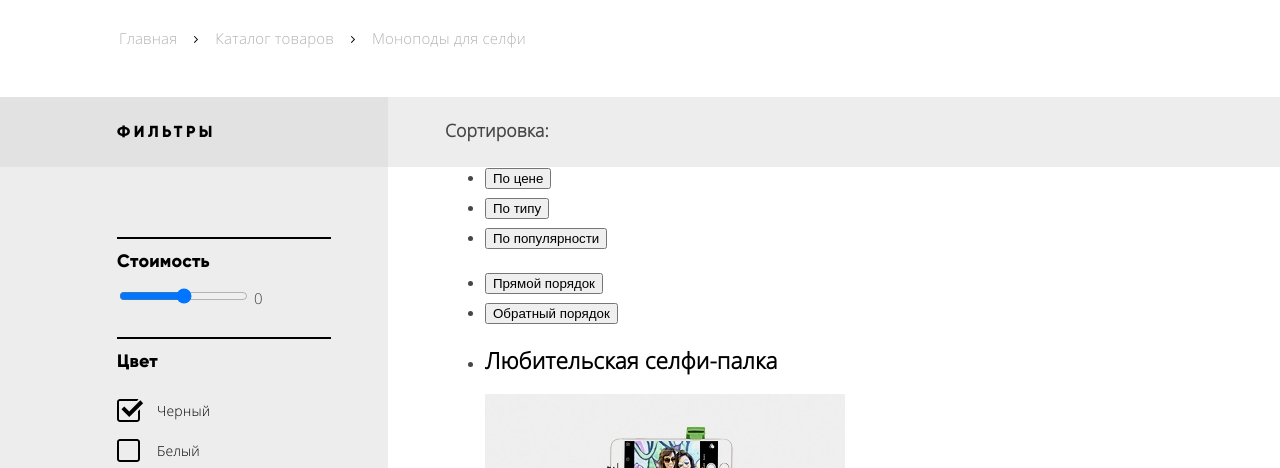
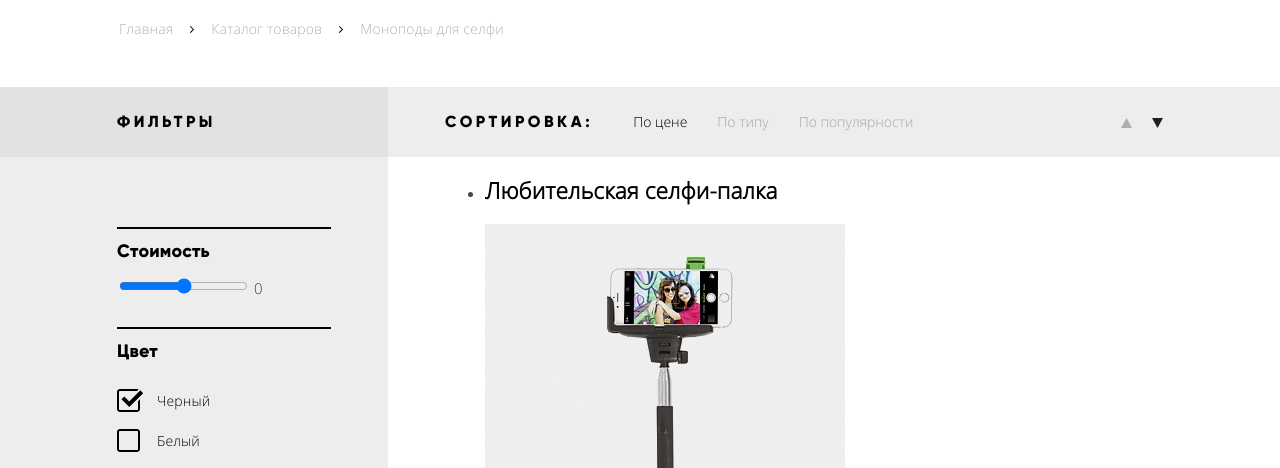
Before and after one commit to bodrey/1156451-device-26, a plain HTML site: page catalog.html in a window 1280 px wide. Shown: the part 329-797 px from the top of the page. Drawn offline with Linux system fonts and the light colour scheme; files whose address does not match are found by name.

Commit message:
make catalog sort styles

```diff
--- a/catalog.html
+++ b/catalog.html
@@ -185,19 +185,17 @@
           </div>
 
           <div class="catalog-goods">
-    <!-- Товары -->
             <h2 class="visually-hidden">
               Товары
             </h2>
-            <div>
+            <div class="catalog-sort">
     <!-- Сортировка -->
               <h3>
                 Сортировка:
               </h3>
-              <ul>
-    <!-- Категории -->
+              <ul class="catalog-sort-list catalog-sort-list-type">
                 <li>
-                  <button type="button">По цене</button>
+                  <button class="selected" type="button">По цене</button>
                 </li>
                 <li>
                   <button type="button">По типу</button>
@@ -207,13 +205,12 @@
                 </li>
               </ul>
 
-              <ul>
-    <!-- Порядок сортировки-->
+              <ul class="catalog-sort-list catalog-sort-list-order">
                 <li>
-                  <button type="button">Прямой порядок</button>
+                  <button class="direct-order" type="button">Прямой порядок</button>
                 </li>
                 <li>
-                  <button type="button">Обратный порядок</button>
+                  <button class="reverse-order selected" type="button">Обратный порядок</button>
                 </li>
               </ul>
             </div>
--- a/css/style.css
+++ b/css/style.css
@@ -1166,7 +1166,7 @@ a.brand:hover {
   letter-spacing: 1px;
   color: #000000;
 
-  margin: 38px 0 30px 0;
+  margin: 38px 0 24px 0;
 }
 
 .catalog-headings-breadcrumbs {
@@ -1175,7 +1175,13 @@ a.brand:hover {
 
   list-style: none;
   padding: 0;
-  margin: 15px 0 44px 0;
+  margin: 15px 0 46px 0;
+
+  font-family: "Open Sans light", Arial, sans-serif;;
+  font-weight: normal;
+  font-size: 14px;
+  line-height: 24px;
+  letter-spacing: 0.14px;
 
   color: #000000;
 }
@@ -1193,7 +1199,7 @@ a.brand:hover {
   content: "";
 
   position: absolute;
-  top: 13px;
+  top: 9px;
   right: 8px;
 
   width: 13px;
@@ -1240,6 +1246,8 @@ a.brand:hover {
 .catalog-filters {
   width: 328px;
   padding: 0 57px;
+
+  flex-shrink: 0;
 }
 
 .catalog-goods {
@@ -1455,18 +1463,156 @@ a.brand:hover {
     padding: 7px 41px 8px 39px;
   }
 }
-
-
-
-
-
-
-
-
-
-
-
-
+/* --- --- --- --- catalog-goods --- --- --- --- */
+
+/* fix for ie 10 and 11 */
+@media all and (-ms-high-contrast: none), (-ms-high-contrast: active) {
+  .catalog-goods {
+    width: 100%;
+  }
+}
+
+/* --- --- --- --- catalog-sort --- --- --- --- */
+
+
+.catalog-sort {
+  display: flex;
+  flex-wrap: wrap;
+}
+
+.catalog-sort h3 {
+  text-transform: uppercase;
+
+  font-family: "Gilroy", Arial, sans-serif;
+  font-weight: bold;
+  font-size: 16px;
+  line-height: 24px;
+  letter-spacing: 3.5px;
+  color: #000000;
+
+  margin: 23px 40px 23px 0;
+  padding: 0 0 0 0;
+}
+
+.catalog-sort-list  {
+  list-style: none;
+  padding: 0 0 0 0;
+  margin: 0 0 0 0;
+  display: flex;
+}
+
+.catalog-sort-list-type {
+  flex-grow: 1;
+  flex-wrap: wrap;
+}
+
+.catalog-sort-list li {
+  margin: 19px 30px 21px 0;
+}
+
+.catalog-sort-list button {
+  display: inline;
+  background: transparent;
+  border: none;
+
+  padding: 0;
+  margin: 0;
+
+  font-family: "Open Sans light", Arial, sans-serif;;
+  font-weight: normal;
+  font-size: 14px;
+  line-height: 18px;
+  letter-spacing: 0px;
+  color: #000000;
+
+  cursor: pointer;
+
+  opacity: 0.3;
+}
+
+.catalog-sort-list button:hover {
+  opacity: 0.6;
+}
+
+.catalog-sort-list button:active {
+  opacity: 1;
+}
+
+.catalog-sort-list button.selected {
+  opacity: 1;
+}
+
+
+/* fix for ie 10 and 11 */
+@media all and (-ms-high-contrast: none), (-ms-high-contrast: active) {
+  .catalog-sort-list-type button {
+    padding-right: 2px;
+  }
+  .catalog-sort-list-type button:active:hover{
+    position: relative;
+    top: -1px;
+    left: -1px;
+  }
+}
+
+.catalog-sort-list-order li {
+  margin-right: 20px;
+}
+
+.catalog-sort-list-order li:last-child {
+  margin-right: 0px;
+}
+
+.catalog-sort-list-order .direct-order {
+  display: inline-block;
+  position: relative;
+
+  width: 11px;
+  height: 18px;
+
+  font-size: 0;
+  line-height: 18px;
+}
+
+.catalog-sort-list-order .direct-order::before {
+  content: "";
+
+  position: absolute;
+  top: 0px;
+  left: 0px;
+
+  width: 11px;
+  height: 10px;
+
+  background-image: url("../img/icon-up-dir.svg");
+  background-repeat: no-repeat;
+  background-position: 0 0;
+}
+
+.catalog-sort-list-order .reverse-order {
+  display: inline-block;
+  position: relative;
+
+  width: 11px;
+  height: 18px;
+
+  font-size: 0;
+}
+
+.catalog-sort-list-order .reverse-order::before {
+  content: "";
+
+  position: absolute;
+  top: 0px;
+  left: 0px;
+
+  width: 11px;
+  height: 10px;
+
+  background-image: url("../img/icon-down-dir.svg");
+  background-repeat: no-repeat;
+  background-position: 0 0;
+}
 
 
 
```
